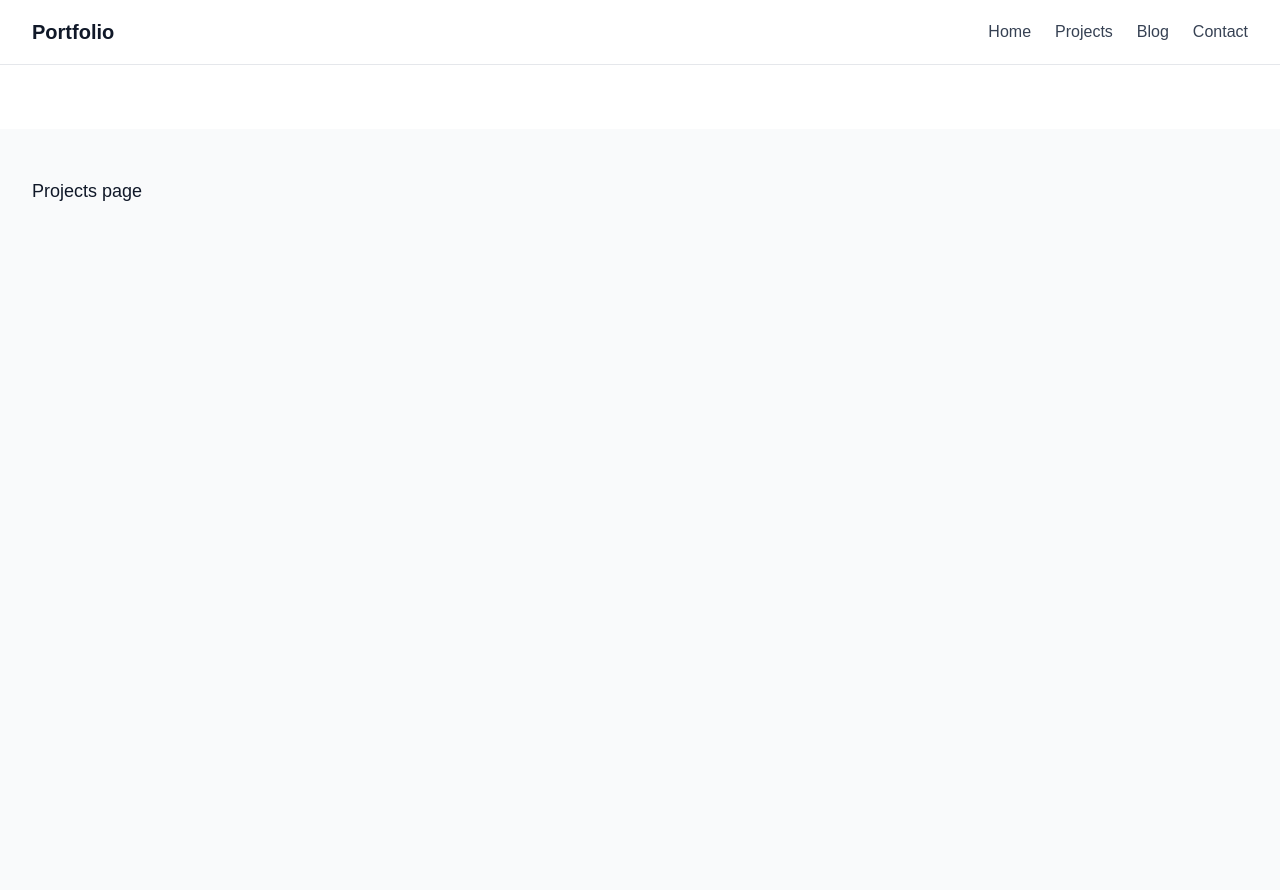
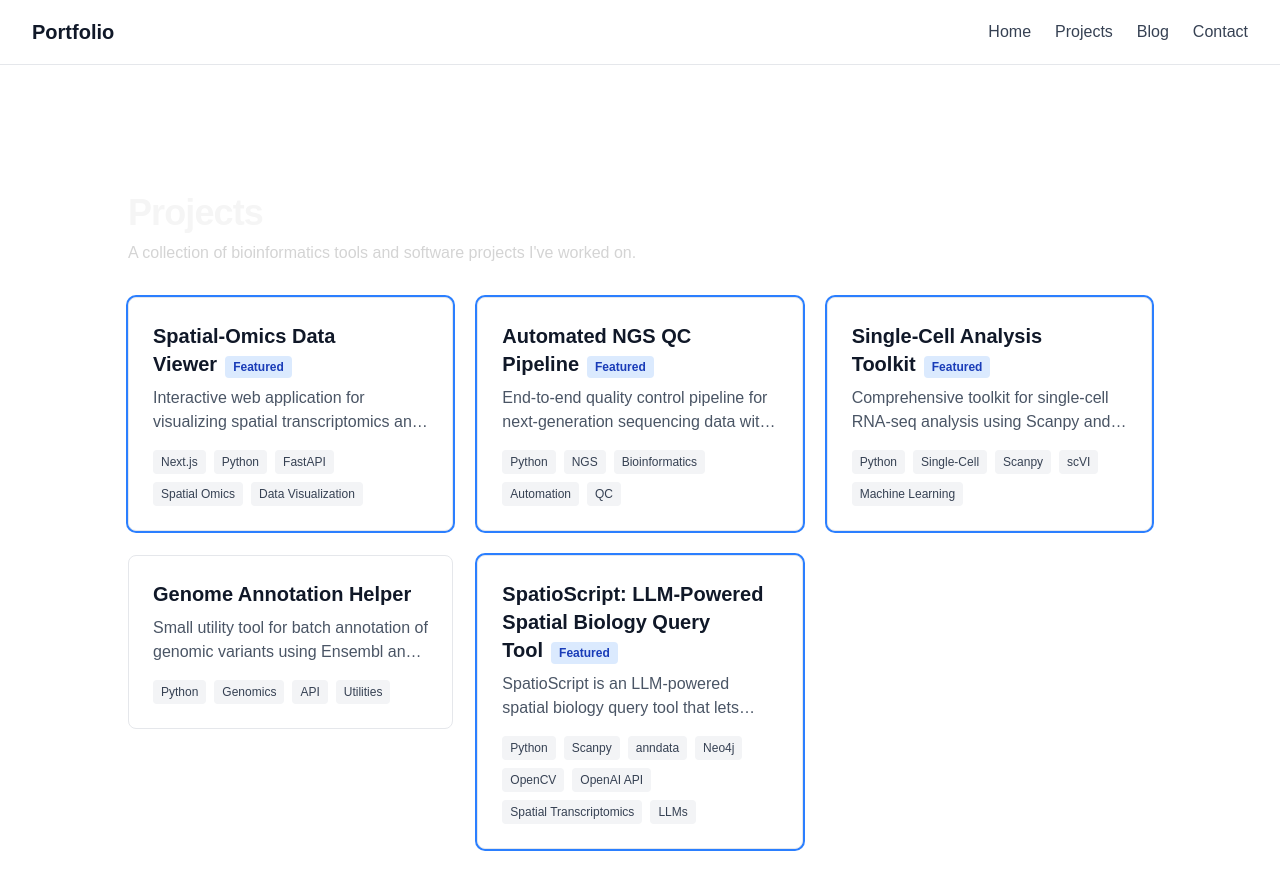
Before and after one commit to agkirici/agkirici.github.io, a Next.js app: page /projects in a window 1280 px wide. Shown: the top 890 px of the page. Built offline with nearby package versions, Linux system fonts and the light colour scheme.

Commit message:
Add SpatioScript project to Projects page

```diff
--- a/app/projects/page.tsx
+++ b/app/projects/page.tsx
@@ -1,11 +1,32 @@
+import { projects } from '@/data/projects';
+import ProjectCard from '@/components/ProjectCard';
+
 export default function ProjectsPage() {
   return (
-    <div className="min-h-screen bg-gray-50 dark:bg-gray-900">
-      <div className="max-w-7xl mx-auto px-4 sm:px-6 lg:px-8 py-12">
-        <p className="text-lg text-gray-900 dark:text-white">
-          Projects page
-        </p>
+    <main className="min-h-screen px-4 py-12 md:py-16">
+      <div className="mx-auto max-w-5xl space-y-8">
+        <div>
+          <h1 className="text-3xl font-bold tracking-tight sm:text-4xl text-neutral-100">
+            Projects
+          </h1>
+          <p className="mt-2 text-neutral-300">
+            A collection of bioinformatics tools and software projects I've worked on.
+          </p>
+        </div>
+
+        <div className="grid gap-6 md:grid-cols-2 lg:grid-cols-3">
+          {projects.map((project) => (
+            <ProjectCard
+              key={project.id}
+              title={project.title}
+              description={project.description}
+              tags={project.tags}
+              slug={project.id}
+              featured={project.featured}
+            />
+          ))}
+        </div>
       </div>
-    </div>
+    </main>
   );
 }
--- a/data/projects.ts
+++ b/data/projects.ts
@@ -51,6 +51,17 @@ export const projects: Project[] = [
     githubUrl: 'https://github.com/example/genome-annotator',
     featured: false,
   },
+  {
+    id: 'spatioscript',
+    title: 'SpatioScript: LLM-Powered Spatial Biology Query Tool',
+    description: 'SpatioScript is an LLM-powered spatial biology query tool that lets users ask natural language questions about spatial and single-cell datasets. The system connects preprocessed data, cell type annotations, spatial graphs and image views to answer biologically meaningful questions.',
+    longDescription: 'SpatioScript is an LLM-powered spatial biology query tool that lets users ask natural language questions about spatial and single-cell datasets. The system connects preprocessed data, cell type annotations, spatial graphs and image views to answer biologically meaningful questions. Built an end-to-end prototype that turns English questions into queries over spatial biology data. Combined Scanpy/anndata workflows with Neo4j graphs and OpenCV-based image handling. Integrated OpenAI\'s API to interpret questions and route them to the right data structures. Focused on use cases such as neighborhood enrichment, tumor microenvironment questions and marker discovery. Developed for PANORAMICS – A Vision · Toronto Bioinformatics Hackathon 2025.',
+    tags: ['Python', 'Scanpy', 'anndata', 'Neo4j', 'OpenCV', 'OpenAI API', 'Spatial Transcriptomics', 'LLMs'],
+    technologies: ['Python', 'Scanpy', 'anndata', 'Neo4j', 'OpenCV', 'OpenAI API', 'Spatial Transcriptomics', 'LLMs'],
+    githubUrl: 'https://github.com/hackbio-ca/spatioscript-llm-spatial-biology',
+    liveUrl: 'https://devpost.com/software/spatioscript-llm-powered-spatial-biology-query-tool',
+    featured: true,
+  },
 ];
 
 export function getProjectsByTag(tag?: string): Project[] {
```
